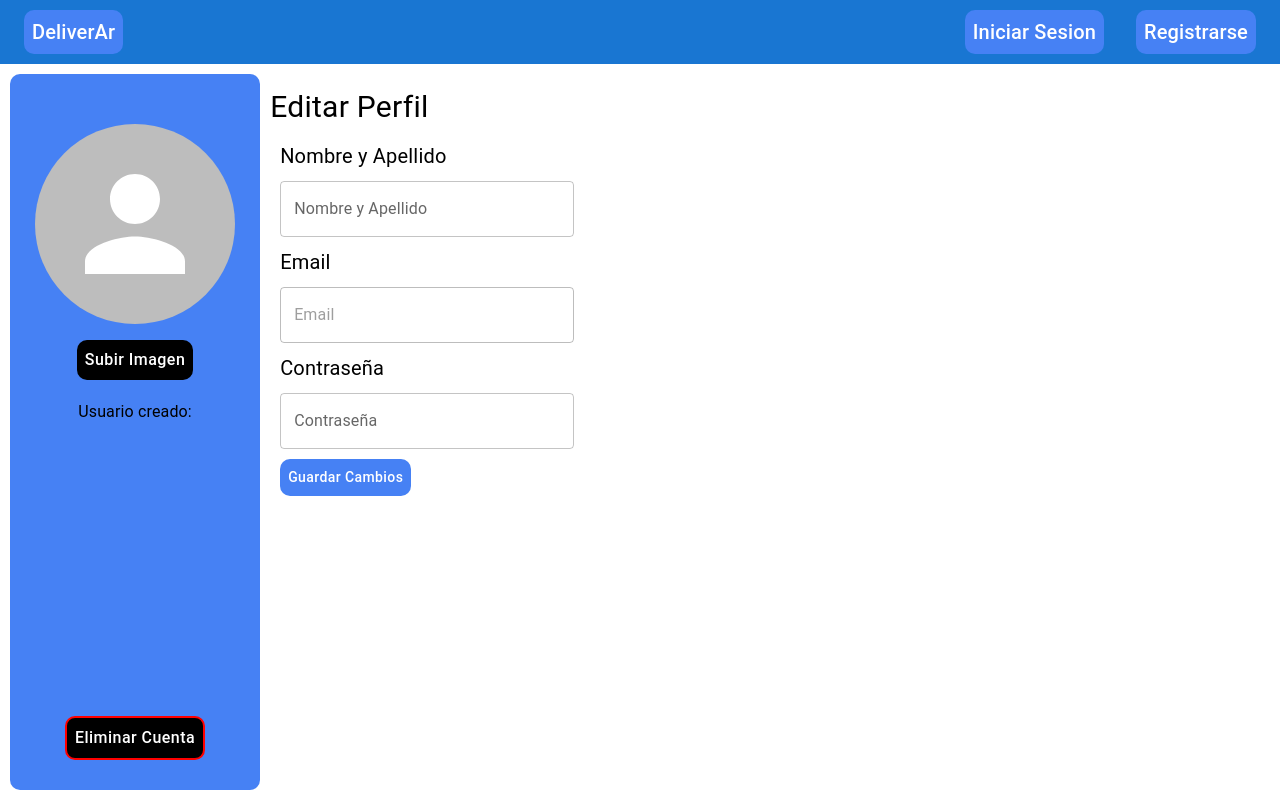
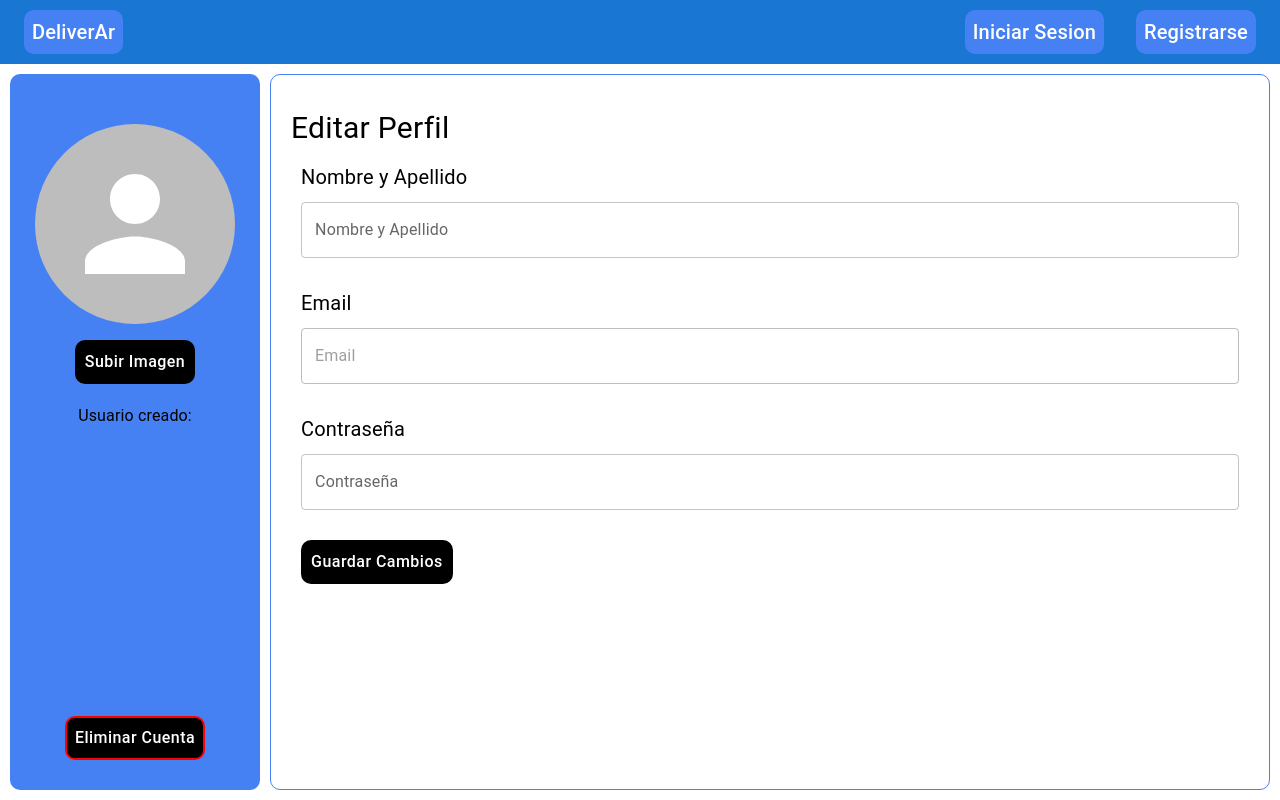
Before and after one commit to Motta7000/deliverar-frontend, a Next.js app: page /profile in a window 1280 px wide. Built offline with nearby package versions, Linux system fonts and the light colour scheme.

Commit message:
refactor(pages): refactor css and functionality

```diff
--- a/src/app/login/page.tsx
+++ b/src/app/login/page.tsx
@@ -124,16 +124,19 @@ export default function Login() {
                         flexDirection: "column",
                         width: "60%",
                         padding: "10px",
+                        minHeight: "300px",
+                        alignItems: "center",
+                        justifyContent: "center",
                         marginRight: "15px",
                         gap: "20px",
                         backdropFilter: "blur(10px)",
                         border: "1px solid grey",
                     }}
                 >
-                    <Typography sx={{fontSize: "40px"}}>
+                    <Typography sx={{fontSize: "40px", color: "white"}}>
                         Entregas Premium, Autonomas y Confiables
                     </Typography>
-                    <Typography>
+                    <Typography sx={{color: "white"}}>
                         Ofrecemos un servicio de entregas de máxima calidad con un toque de
                         innovación y seguridad. Nuestra flota de vehículos autónomos
                         garantiza una entrega eficiente y confiable en todo momento.{" "}
@@ -154,11 +157,12 @@ export default function Login() {
                         display: "flex",
                         flexDirection: "column",
                         width: "50%",
+                        height: "75%",
                         backgroundColor: "#FAFAFA",
                         marginLeft: "15px",
                         borderRadius: "24px 24px 0px 0px",
                         alignItems: "center",
-                        gap: "30px",
+                        gap: "50px",
                         padding: "15px",
                     }}
                 >
--- a/src/app/profile/page.tsx
+++ b/src/app/profile/page.tsx
@@ -163,7 +163,10 @@ export default function Profile() {
                             onChange={onChangeImage}
                         />
                         <label htmlFor="avatar-upload-input">
-                            <Button component="span" sx={{
+                            <Button
+                                sx={{
+                                    border: "black 2px solid",
+                                    marginTop: "auto",
                                     textTransform: "capitalize",
                                     color: "white",
                                     backgroundColor: "black",
@@ -171,8 +174,9 @@ export default function Profile() {
                                     cursor: "pointer",
                                     fontSize: "16px",
                                     "&:hover": {
-                                    backgroundColor: "white",
-                                    color: "black",
+                                        backgroundColor: "black",
+                                        color: "white",
+                                        border: "none",
                                     },
                                 }}>
                                 Subir Imagen
@@ -236,7 +240,8 @@ export default function Profile() {
                     </Dialog>
                 </Box>
             </Box>
-            <Box sx={{display: "flex", width: "80%"}}>
+            <Box
+                sx={{display: "flex", width: "80%", border: "1px solid #4681f4", padding: "20px", borderRadius: "10px"}}>
                 <Box
                     sx={{
                         display: "flex",
@@ -255,7 +260,7 @@ export default function Profile() {
                         sx={{
                             display: "flex",
                             flexDirection: "column",
-                            gap: "10px",
+                            gap: "30px",
                             padding: "10px",
                             height: "100vh",
                         }}
@@ -269,7 +274,6 @@ export default function Profile() {
                                 variant="outlined"
                                 value={name}
                                 onChange={(event) => onChangeName(event)}
-                                sx={{width: "30%"}}
                             />
                         </Box>
                         <Box sx={{display: "flex", flexDirection: "column", gap: "10px"}}>
@@ -280,7 +284,6 @@ export default function Profile() {
                                 label="Email"
                                 value={email}
                                 variant="outlined"
-                                sx={{width: "30%"}}
                                 disabled
                             />
                         </Box>
@@ -294,22 +297,25 @@ export default function Profile() {
                                 variant="outlined"
                                 value={password}
                                 onChange={(event) => onChangePassword(event)}
-                                sx={{width: "30%"}}
                             />
                         </Box>
                         <Box>
                             <Button
-                                variant="text"
                                 onClick={onSaveChanges}
                                 sx={{
+                                    border: "black 2px solid",
+                                    marginTop: "auto",
+                                    textTransform: "capitalize",
                                     color: "white",
-                                    backgroundColor: "#4681f4",
-                                    textTransform: "capitalize",
+                                    backgroundColor: "black",
                                     borderRadius: "10px",
+                                    cursor: "pointer",
+                                    fontSize: "16px",
                                     "&:hover": {
-                                        backgroundColor: "#5783db",
-                                        border: "1px solid white",
-                                    }
+                                        backgroundColor: "black",
+                                        color: "white",
+                                        border: "none",
+                                    },
                                 }}
                             >
                                 Guardar Cambios
--- a/src/app/reset/page.tsx
+++ b/src/app/reset/page.tsx
@@ -78,16 +78,19 @@ export default function Reset() {
                         flexDirection: "column",
                         width: "60%",
                         padding: "10px",
+                        minHeight: "300px",
+                        alignItems: "center",
+                        justifyContent: "center",
                         marginRight: "15px",
                         gap: "20px",
                         backdropFilter: "blur(10px)",
                         border: "1px solid grey",
                     }}
                 >
-                    <Typography sx={{fontSize: "40px"}}>
+                    <Typography sx={{fontSize: "40px", color: "white"}}>
                         Entregas Premium, Autonomas y Confiables
                     </Typography>
-                    <Typography>
+                    <Typography sx={{color: "white"}}>
                         Ofrecemos un servicio de entregas de máxima calidad con un toque de
                         innovación y seguridad. Nuestra flota de vehículos autónomos
                         garantiza una entrega eficiente y confiable en todo momento.{" "}
@@ -108,14 +111,12 @@ export default function Reset() {
                         display: "flex",
                         flexDirection: "column",
                         width: "60%",
-                        height: "40%",
+                        height: "45%",
                         backgroundColor: "#FAFAFA",
                         marginLeft: "15px",
                         borderRadius: "24px 24px",
                         alignItems: "center",
                         justifyContent: "center",
-                        gap: "30px",
-                        padding: "15px",
                     }}
                 >
                     <Box
@@ -123,7 +124,7 @@ export default function Reset() {
                             display: "flex",
                             width: "100%",
                             flexDirection: "column",
-                            gap: "15px",
+                            gap: "30px",
                             justifyContent: "center",
                             alignItems: "center",
                         }}
--- a/src/app/signup/page.tsx
+++ b/src/app/signup/page.tsx
@@ -176,16 +176,19 @@ export default function Signup() {
                         flexDirection: "column",
                         width: "60%",
                         padding: "10px",
+                        minHeight: "300px",
+                        alignItems: "center",
+                        justifyContent: "center",
                         marginRight: "15px",
                         gap: "20px",
                         backdropFilter: "blur(10px)",
                         border: "1px solid grey",
                     }}
                 >
-                    <Typography sx={{fontSize: "40px"}}>
+                    <Typography sx={{fontSize: "40px", color: "white"}}>
                         Entregas Premium, Autonomas y Confiables
                     </Typography>
-                    <Typography>
+                    <Typography sx={{color: "white"}}>
                         Ofrecemos un servicio de entregas de máxima calidad con un toque de
                         innovación y seguridad. Nuestra flota de vehículos autónomos
                         garantiza una entrega eficiente y confiable en todo momento.{" "}
@@ -196,8 +199,9 @@ export default function Signup() {
                 sx={{
                     display: "flex",
                     width: "50%",
-                    height: "95%",
+                    height: "75%",
                     alignSelf: "flex-end",
+                    alignItems: "center",
                     justifyContent: "flex-start",
                 }}
             >
```
Lines whose indentation alone changed are shown as unchanged.
